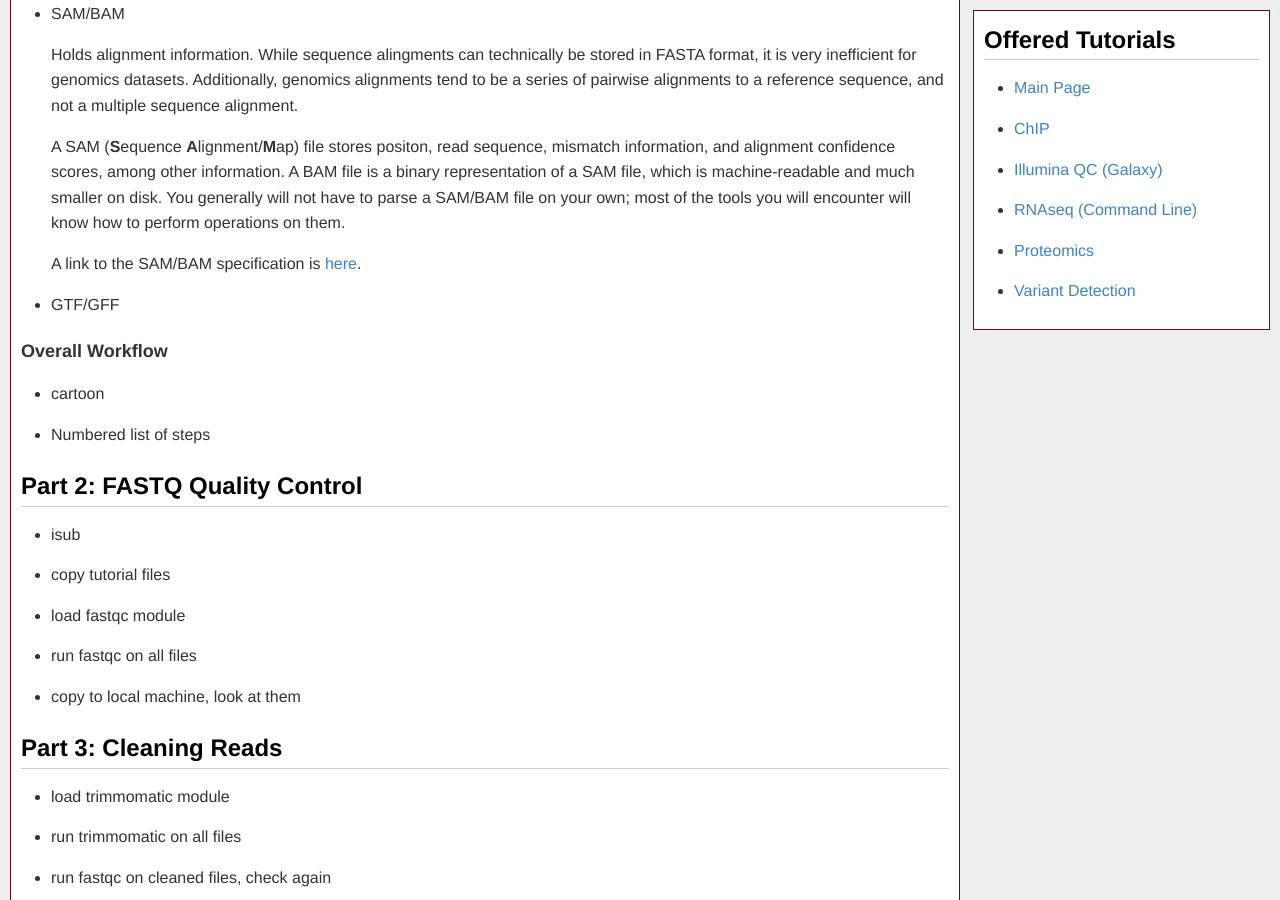
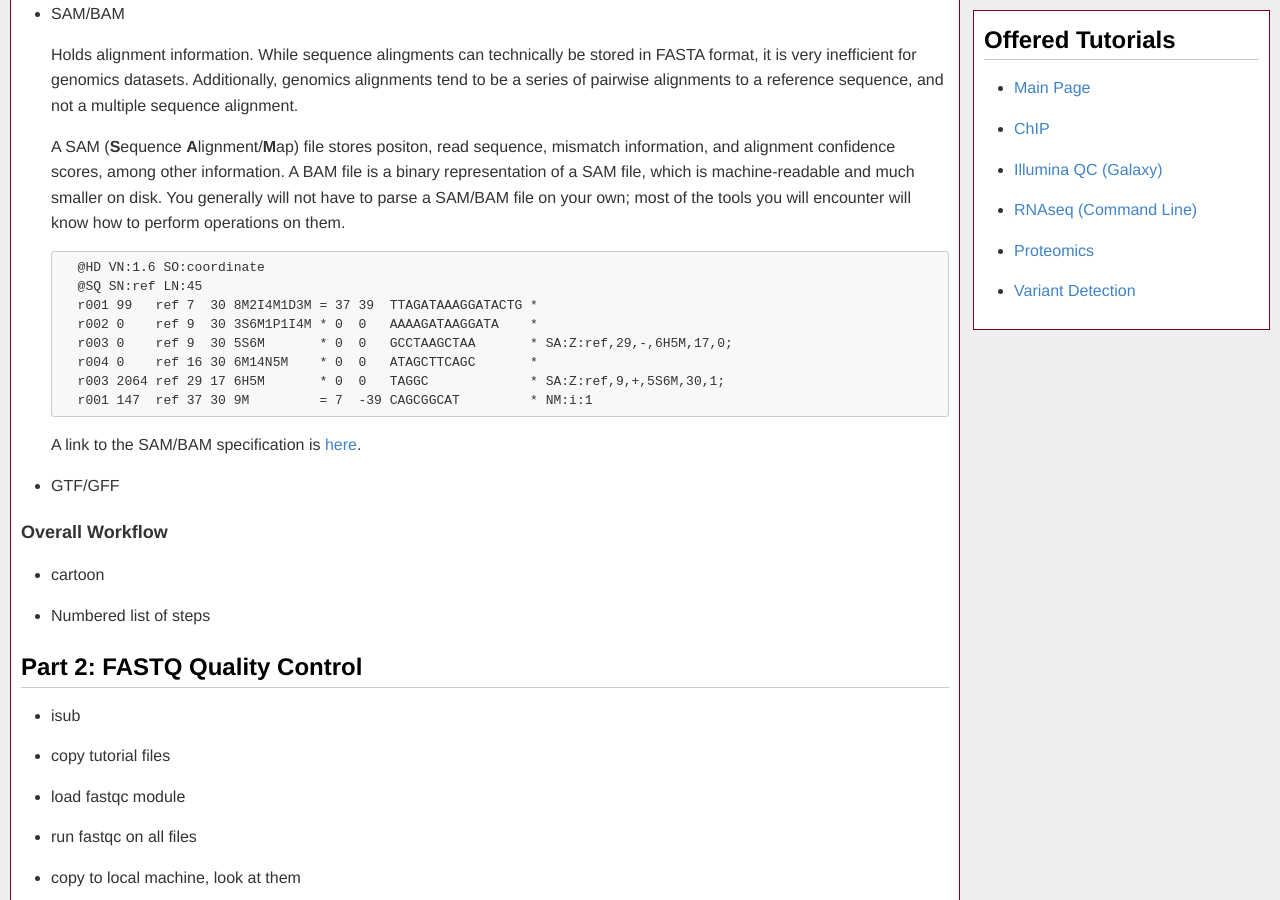
Before and after one commit to msi-ris/Tutorials, a Jekyll site: the page built from rnaseq_cmd.md, in a window 1280 px wide and 900 px high, scrolled down 5035 px. Built offline with Jekyll 4.4.1, drawn with Linux system fonts in a browser that asks for light colours.

Commit message:
Update rnaseq

````diff
--- a/rnaseq_cmd.md
+++ b/rnaseq_cmd.md
@@ -175,6 +175,17 @@ that we will use in this tutorial.
     parse a SAM/BAM file on your own; most of the tools you will encounter will
     know how to perform operations on them.
 
+    ```
+    @HD VN:1.6 SO:coordinate
+    @SQ SN:ref LN:45
+    r001 99   ref 7  30 8M2I4M1D3M = 37 39  TTAGATAAAGGATACTG *
+    r002 0    ref 9  30 3S6M1P1I4M * 0  0   AAAAGATAAGGATA    *
+    r003 0    ref 9  30 5S6M       * 0  0   GCCTAAGCTAA       * SA:Z:ref,29,-,6H5M,17,0;
+    r004 0    ref 16 30 6M14N5M    * 0  0   ATAGCTTCAGC       *
+    r003 2064 ref 29 17 6H5M       * 0  0   TAGGC             * SA:Z:ref,9,+,5S6M,30,1;
+    r001 147  ref 37 30 9M         = 7  -39 CAGCGGCAT         * NM:i:1
+    ```
+
     A link to the SAM/BAM specification is [here](https://samtools.github.io/hts-specs/SAMv1.pdf).
 - GTF/GFF
 
````
